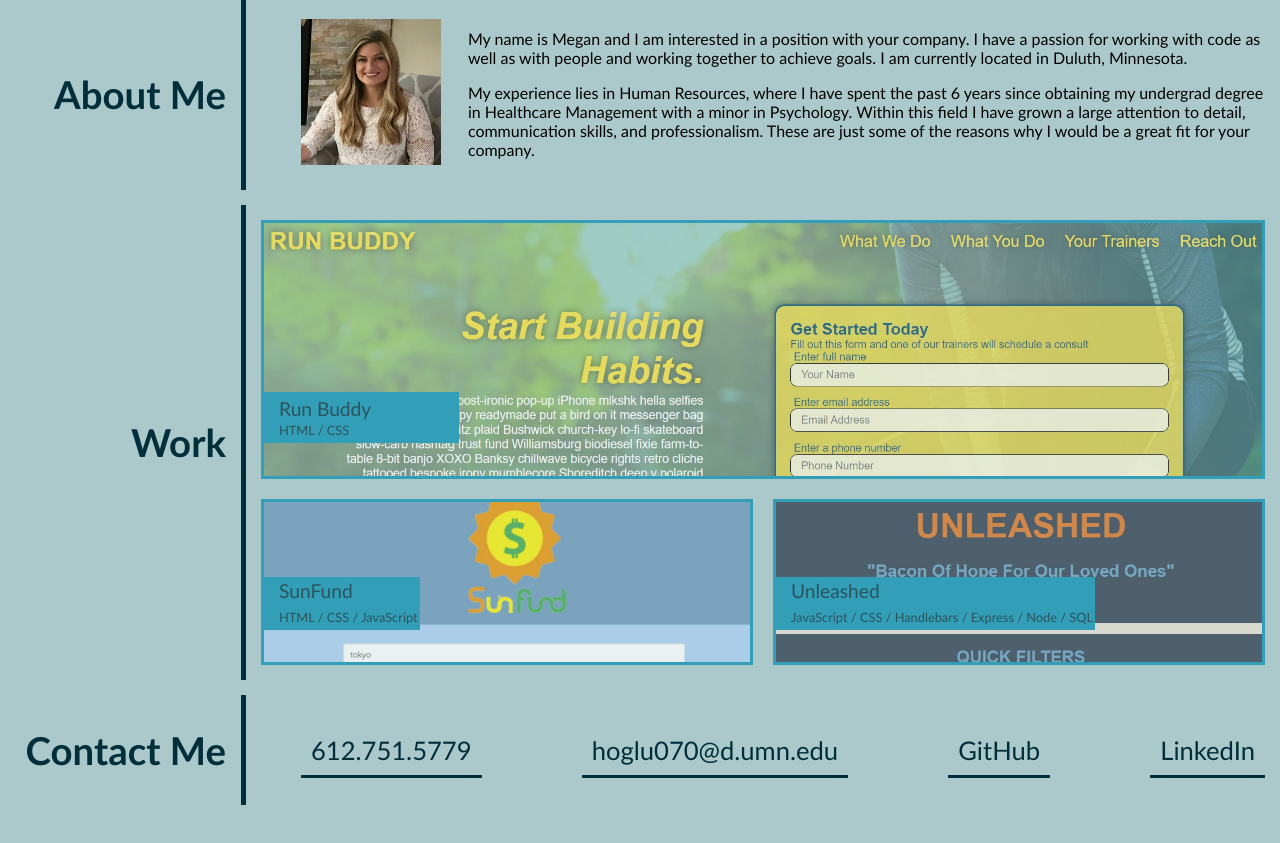
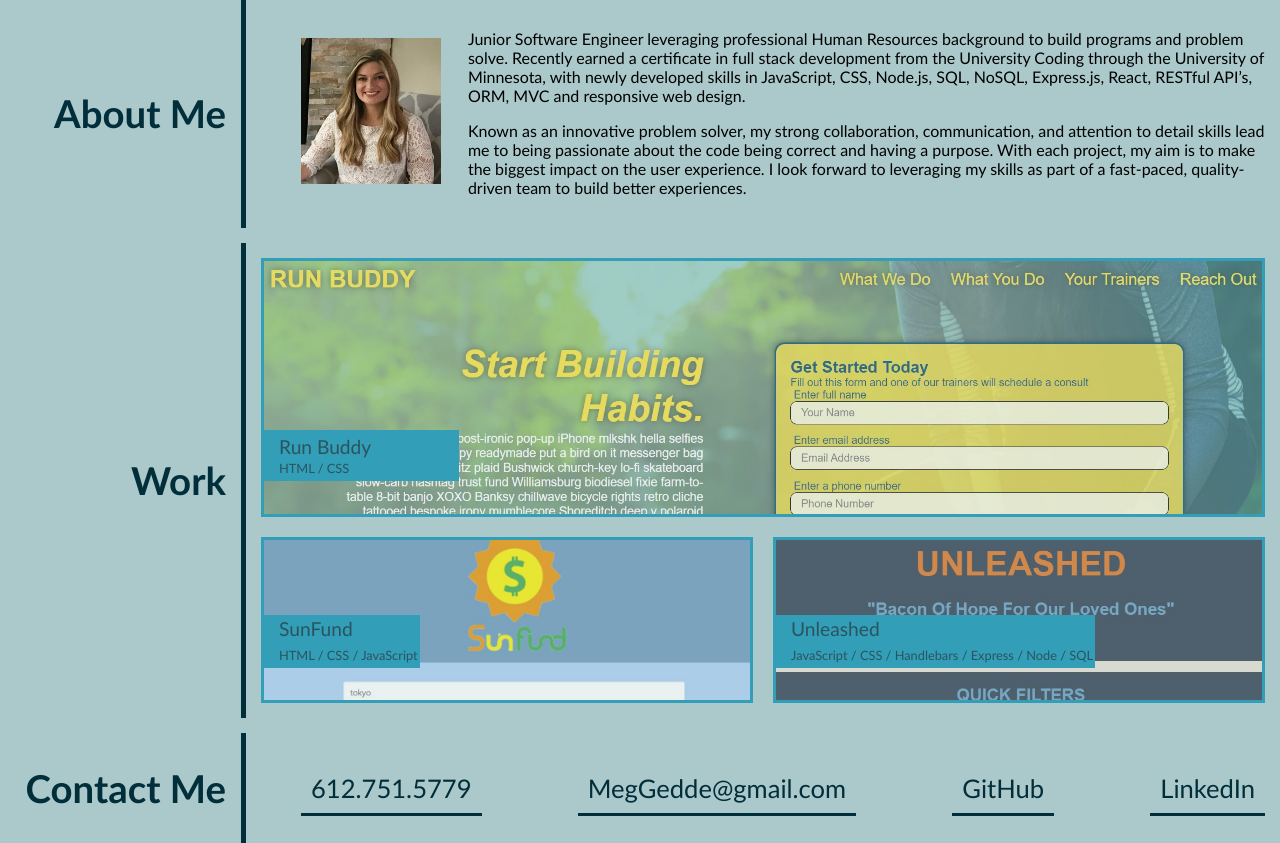
Before and after one commit to MegGedde/Portfolio, a plain HTML site: page index.html in a window 1280 px wide. Shown: the part 315-1158 px from the top of the page. Before the commit the page ends 1120 px from the top, so only its background shows below. Drawn offline with Linux system fonts and the light colour scheme.

Commit message:
edit bio

```diff
--- a/index.html
+++ b/index.html
@@ -43,10 +43,10 @@
             </div>
             <div class="subsection-bio">
                 <p>
-                My name is Megan and I am interested in a position with your company. I have a passion for working with code as well as with people and working together to achieve goals. I am currently located in Duluth, Minnesota.
+                    Junior Software Engineer leveraging professional Human Resources background to build programs and problem solve. Recently earned a certificate in full stack development from the University Coding through the University of Minnesota, with newly developed skills in JavaScript, CSS, Node.js, SQL, NoSQL, Express.js, React, RESTful API’s, ORM, MVC and responsive web design.
                  </p>
                 <p>
-                My experience lies in Human Resources, where I have spent the past 6 years since obtaining my undergrad degree in Healthcare Management with a minor in Psychology. Within this field I have grown a large attention to detail, communication skills, and professionalism. These are just some of the reasons why I would be a great fit for your company.
+                    Known as an innovative problem solver, my strong collaboration, communication, and attention to detail skills lead me to being passionate about the code being correct and having a purpose. With each project, my aim is to make the biggest impact on the user experience.  I look forward to leveraging my skills as part of a fast-paced, quality-driven team to build better experiences.
                  </p>
             </div>
         </div>
@@ -88,7 +88,7 @@
                     <a>612.751.5779</a>
                 </li>
                 <li>
-                    <a href="mailto:hoglu070@d.umn.edu">hoglu070@d.umn.edu</a>
+                    <a href="mailto:meggedde@gmail.com">MegGedde@gmail.com</a>
                 </li>
                 <li>
                     <a href="https://github.com/MegGedde">GitHub</a>
```
